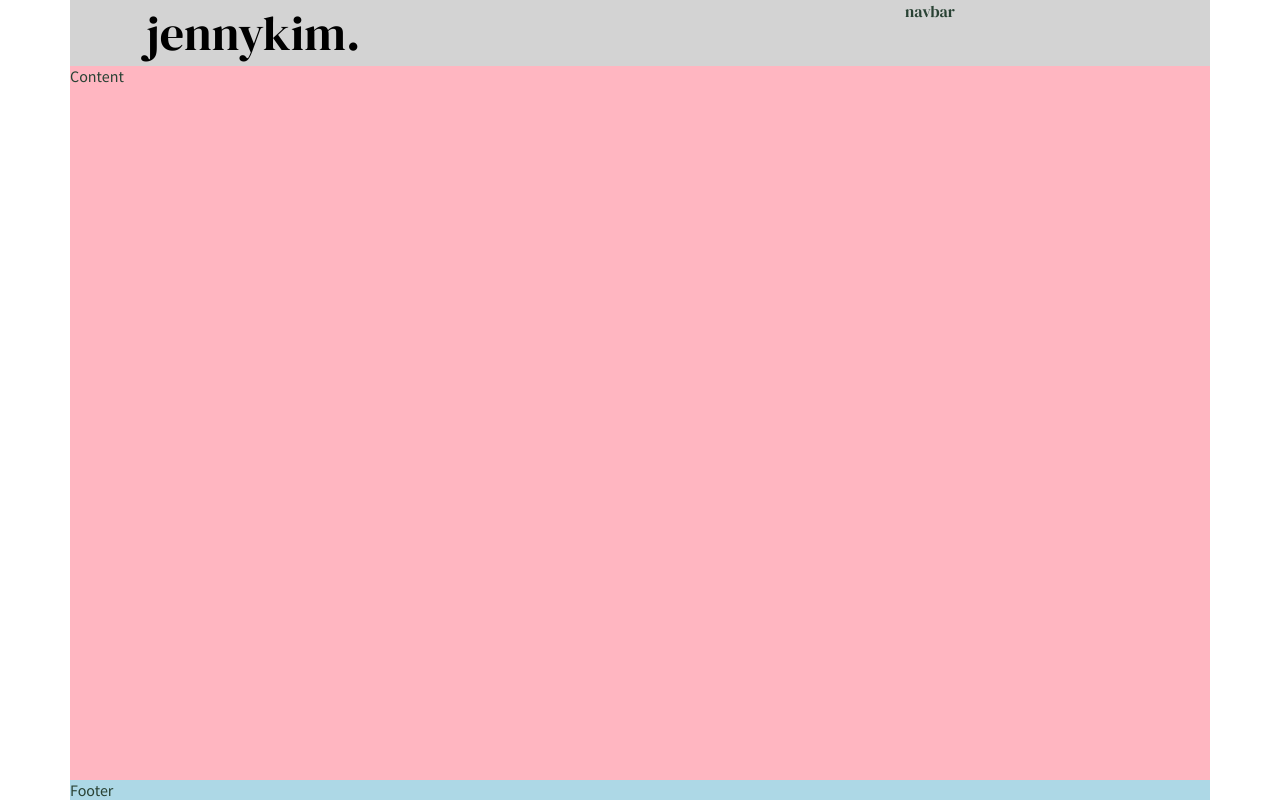
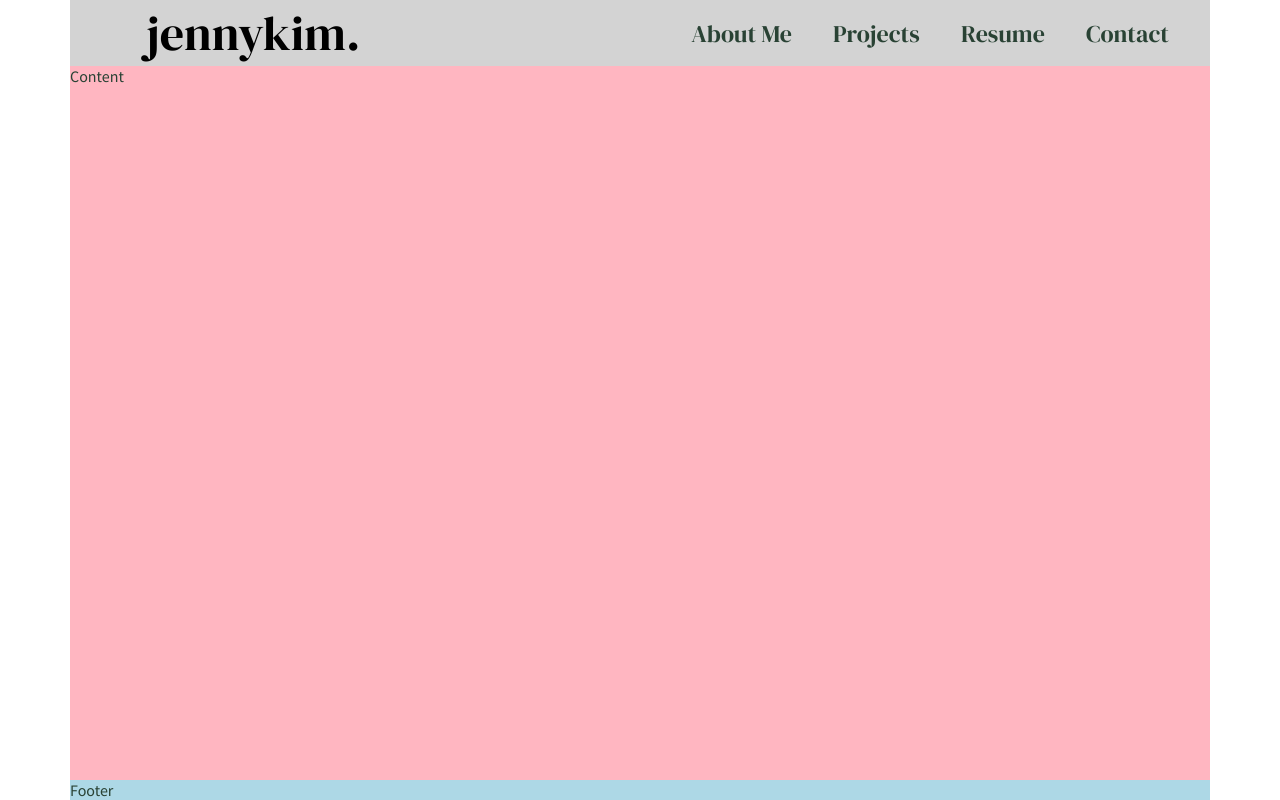
Before and after one commit to kim-jenny5/my-portfolio-site, a React (Create React App) app: page / in a window 1280 px wide. Built offline with nearby package versions, Linux system fonts and the light colour scheme; a web font is replaced by a local one.

Commit message:
enabled navbar changing into a hamburger but will need to add in state or something to make it work automatically

```diff
--- a/src/Components/01-Header/Header.js
+++ b/src/Components/01-Header/Header.js
@@ -1,64 +1,54 @@
 import React from "react";
-import { HeaderCont } from "./style";
-import { Button } from "./style";
-// import { ThreeLineHorizontal } from "akar-icons";
+import { HeaderCont, Button, NavBar } from "./style";
+import { ThreeLineHorizontal } from "akar-icons";
 // import { HeaderCont } from "./App";
 
-// const handleClick = () => {
-// 	window.scrollTo({ top: 0, behavior: "smooth" });
-// 	window.location.href = "";
+const handleClick = () => {
+	window.scrollTo({ top: 0, behavior: "smooth" });
+	window.location.href = "";
+};
+
+// const NavBarComp = () => {
+// 	return (
+// 		<NavBar>
+// 			<li>
+// 				<a href="#aboutme">About Me</a>
+// 			</li>
+// 			<li>
+// 				<a href="#projects">Projects</a>
+// 			</li>
+// 			<li>
+// 				<a href="#resume">Resume</a>
+// 			</li>
+// 			<li>
+// 				<a href="#contact">Contact</a>
+// 			</li>
+// 		</NavBar>
+// 	);
 // };
 
 export default function Header() {
 	return (
-		// <div className="title-text header-nav">
-		// <>
-		// 	{/* <span className="logo">jennykim.</span> */}
-		// 	{/* <Header> */}
-		// 	{/* <HeaderCont> */}
-		// 	{/* <Button onClick={handleClick}>jennykim.</Button> */}
-		// 	{/* <ul> */}
-		// 	{/* <NavBar> */}
-		// 	{/* <ThreeLineHorizontal strokeWidth={2} size={35} className="mobile" /> */}
-		// 	{/* <li className="non-mobile">
-		// 			<a href="#aboutme">About Me</a>
-		// 		</li>
-		// 		<li className="non-mobile">
-		// 			<a href="#projects">Projects</a>
-		// 		</li>
-		// 		<li className="non-mobile">
-		// 			<a href="#resume">Resume</a>
-		// 		</li>
-		// 		<li className="non-mobile">
-		// 			<a href="#contact">Contact</a>
-		// 		</li> */}
-		// 	{/* </NavBar> */}
-		// 	{/* </ul> */}
-		// 	{/* </HeaderCont> */}
-		// 	{/* </Header> */}
-		// </>
-		// </div>
 		<HeaderCont>
-			{/* <div>logo</div> */}
-
-			<Button>jennykim.</Button>
-			<div>navbar</div>
+			<Button onClick={handleClick}>jennykim.</Button>
+			{window.innerWidth >= "1200" ? (
+				<NavBar>
+					<li>
+						<a href="#aboutme">About Me</a>
+					</li>
+					<li>
+						<a href="#projects">Projects</a>
+					</li>
+					<li>
+						<a href="#resume">Resume</a>
+					</li>
+					<li>
+						<a href="#contact">Contact</a>
+					</li>
+				</NavBar>
+			) : (
+				<ThreeLineHorizontal strokeWidth={2} size={24} />
+			)}
 		</HeaderCont>
 	);
 }
-
-// const Header = styled.div`
-// 	/* position: fixed; */
-// 	width: 100vw;
-// 	grid-area: hd;
-// 	background-color: lightgray;
-// `;
-
-// const Header = styled.div``;
-
-// const
-
-// const NavListItems = styled.li`
-// 	display: inline;
-// 	color: red;
-// `;
--- a/src/Components/01-Header/style.js
+++ b/src/Components/01-Header/style.js
@@ -2,15 +2,6 @@ import styled from "styled-components";
 
 export const HeaderCont = styled.div`
 	/* position: sticky; */
-	/* width: 100vw; */
-	/* grid-column-start: 2; */
-	/* display: grid; */
-	/* grid-row: 1; */
-	/* grid-template-columns: repeat(12, 1fr); */
-	/* grid-template-columns: repeat(, 1fr); */
-	/* grid-template-columns: repeat(auto-fit, minmax(200px, 1fr)); */
-
-	/* grid-column-gap: 1.25rem; */
 	background-color: lightgray;
 	grid-area: hd;
 	display: grid;
@@ -23,25 +14,22 @@ export const HeaderCont = styled.div`
 
 	@media only screen and (min-width: 320px) {
 		button {
-			/* > div:first-child { */
 			grid-column: 1 / span 2;
 			font-size: 2rem;
 		}
 
-		> div:last-child {
+		ul {
 			grid-column-end: -1;
 		}
 	}
 
 	@media only screen and (min-width: 1200px) {
 		button {
-			/* > div:first-child { */
-			/* grid-column: 1 / span 4; */
 			grid-column: 1 / span 4;
 			font-size: 3rem;
 		}
 
-		> div:last-child {
+		ul {
 			grid-column: -7 / span 6;
 		}
 	}
@@ -49,9 +37,8 @@ export const HeaderCont = styled.div`
 `;
 
 export const Button = styled.button`
-	/* grid-column: 1 / 4; */
 	font-family: "DM Serif Display";
-	/* font-size: 3em; */
+	cursor: pointer;
 	background-color: transparent;
 	border: none;
 	text-align: center;
@@ -59,24 +46,30 @@ export const Button = styled.button`
 `;
 
 export const NavBar = styled.ul`
-	display: grid;
+	/* display: grid; */
 	/* grid-column-end: 13; */
 	/* grid-column: 8 / 13; */
 	list-style: none;
 	padding: 0;
 	margin: 0;
-	font-size: 1.375em;
-	text-align: center;
-	grid-row: 1;
-	> li {
-		/* grid-template-columns: repeat(4, 1fr); */
-		/* grid-template-columns: repeat(auto-fit, minmax(250px, 1fr)); */
-		/* grid-row: 1; */
-		padding: 1.125em 0 1.125em 0;
-		> a {
-			/* grid-column-start: 1; */
-			text-decoration: none;
-			color: #294234;
-		}
+	display: flex;
+	justify-content: space-evenly;
+	/* justify-content: space-between; */
+	align-self: center;
+
+	@media only screen and (min-width: 320px) {
+		font-size: 1rem;
+		flex-direction: column;
+		/* font-size: 0.7rem; */
+	}
+
+	@media only screen and (min-width: 1200px) {
+		font-size: 1.5rem;
+		flex-direction: row;
+	}
+
+	a {
+		text-decoration: none;
+		color: inherit;
 	}
 `;
```
